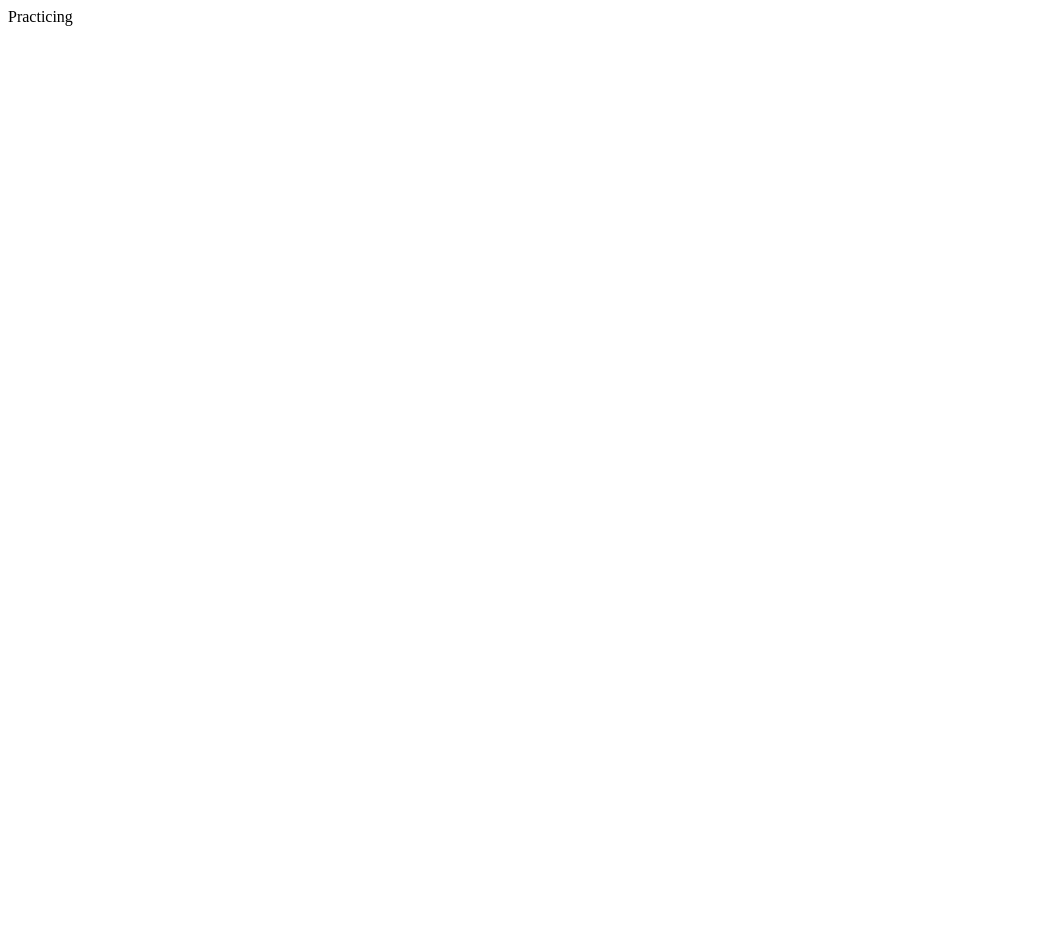
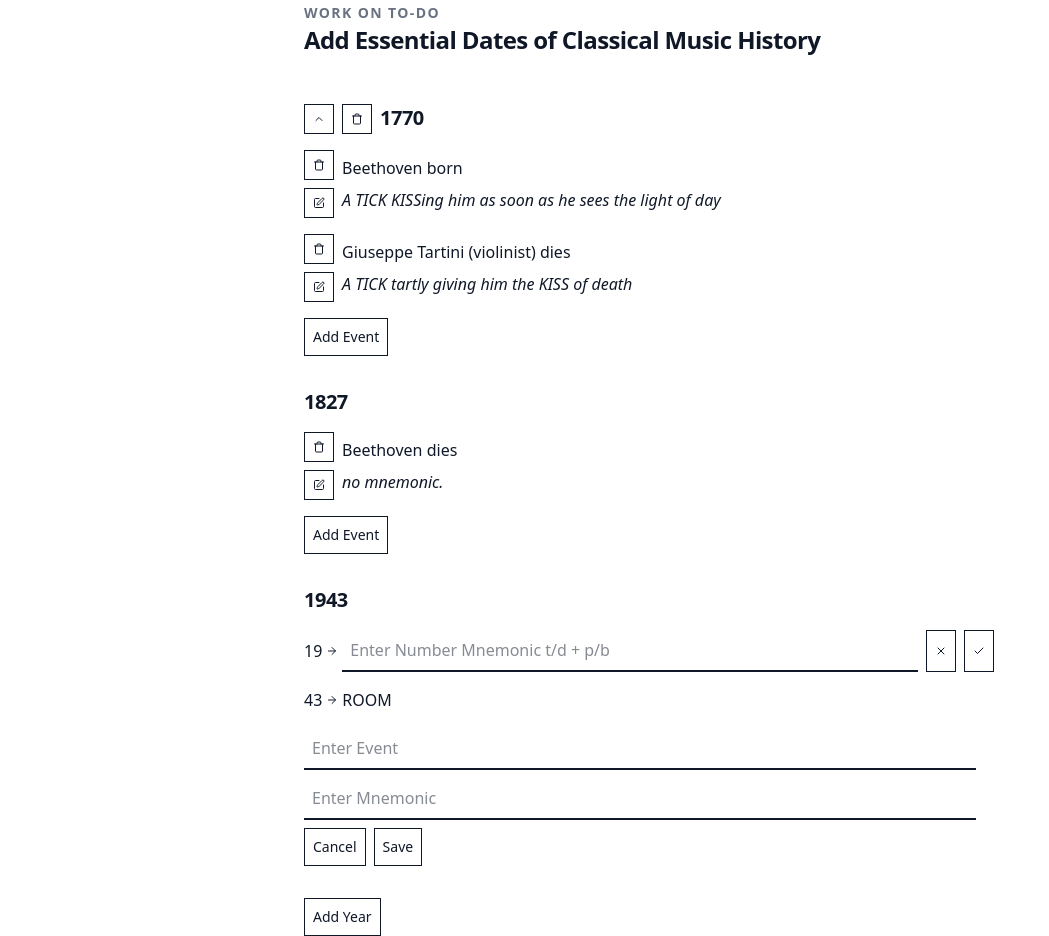
Before and after one commit to koljapluemer/know-every-year, a Vue app: page /practice in a window 1280 px wide. Shown: the whole page, without its empty margins (0-1049 px from the left). Before the commit the page ends 800 px from the top, so only its background shows below. Built offline with nearby package versions, Linux system fonts and the light colour scheme.

Commit message:
mock basic add-events ui

```diff
--- a/index.html
+++ b/index.html
@@ -7,7 +7,7 @@
     <title>Know Every Year</title>
   </head>
   <body class="w-full h-full">
-    <div id="app"></div>
+    <div id="app" class="max-w-2xl mx-auto grid grid-columns-12 gap-4"></div>
     <script type="module" src="/src/app/main.ts"></script>
     <script data-goatcounter="https://knowallyears.goatcounter.com/count"
         async src="//gc.zgo.at/count.js"></script>
--- a/src/app/App.vue
+++ b/src/app/App.vue
@@ -5,4 +5,51 @@ import { RouterView } from 'vue-router';
 
 <template>
     <RouterView></RouterView>
+
 </template>
+
+<style>
+@import 'tailwindcss';
+
+@layer base {
+    html {
+        @apply text-gray-900;
+    }
+
+    h2 {
+        @apply text-2xl font-semibold tracking-tight;
+    }
+
+    h3 {
+        @apply text-xl font-semibold tracking-tight;
+    }
+
+    .tiny-label {
+        @apply text-sm text-gray-500 uppercase font-bold tracking-widest;
+    }
+
+    button {
+        @apply border-1 border-gray-900 p-2 text-sm;
+
+    }
+
+    button:hover  {
+        @apply  bg-gray-900 text-white;
+
+    }
+
+
+    label {
+        @apply flex flex-col;
+    }
+
+    label span {
+        @apply text-sm text-gray-500 uppercase font-bold tracking-widest;
+    }
+
+    input {
+        @apply border-gray-900 border-b-2 p-2;
+    }
+
+}
+</style>
--- a/src/pages/practice/PagePractice.vue
+++ b/src/pages/practice/PagePractice.vue
@@ -1,3 +1,108 @@
 <template>
-    Practicing
+    <section>
+        <span class="tiny-label">Work on To-Do</span>
+        <h2>Add Essential Dates of Classical Music History</h2>
+        <div class="flex flex-col gap-8 mt-12 items-start">
+            <div class="flex flex-col gap-4 items-start">
+                <div class=" flex flex-row gap-2">
+                    <button>
+                        <ChevronUp :size="12" />
+                    </button>
+                    <button>
+                        <Trash :size="12" />
+                    </button>
+                    <h3>1770</h3>
+                </div>
+                <div class=" flex flex-row gap-2">
+                    <div class="flex flex-col gap-2 justify-center">
+                        <button class="">
+                            <Trash :size="12" />
+                        </button>
+                        <button class="">
+                            <Edit :size="12" />
+                        </button>
+                    </div>
+                    <div class="flex flex-col gap-2 justify-center">
+                        <h4>Beethoven born</h4>
+                        <em>A TICK KISSing him as soon as he sees the light of day</em>
+                    </div>
+                </div>
+                <div class=" flex flex-row gap-2">
+                    <div class="flex flex-col gap-2 justify-center">
+                        <button class="">
+                            <Trash :size="12" />
+                        </button>
+                        <button class="">
+                            <Edit :size="12" />
+                        </button>
+                    </div>
+                    <div class="flex flex-col gap-2 justify-center">
+                        <h4>Giuseppe Tartini (violinist) dies</h4>
+                        <em>A TICK tartly giving him the KISS of death</em>
+                    </div>
+                </div>
+                <button>Add Event</button>
+            </div>
+
+            <div class="flex flex-col gap-4 items-start">
+
+                <h3>1827</h3>
+
+                <div class=" flex flex-row gap-2">
+                    <div class="flex flex-col gap-2 justify-center">
+                        <button class="">
+                            <Trash :size="12" />
+                        </button>
+                        <button class="">
+                            <Edit :size="12" />
+                        </button>
+                    </div>
+                    <div class="flex flex-col gap-2 justify-center">
+
+                        <h4>Beethoven dies</h4>
+                        <em>no mnemonic.</em>
+                    </div>
+                </div>
+                <button>Add Event</button>
+            </div>
+
+            <div class="flex flex-col gap-4 items-start">
+
+                <h3>1943</h3>
+                <div class="flex flex-row gap-1 items-center">
+                    <span>19</span>
+                    <ArrowRight :size="12" />
+                    <div class="flex flex-row gap-2">
+                        <input type="text" class="min-w-xl" placeholder="Enter Number Mnemonic t/d + p/b"/>
+                        <button>
+                            <X :size="12" />
+                        </button>
+                        <button>
+                            <Check :size="12" />
+                        </button>
+                    </div>
+                </div>
+                <div class="flex flex-row gap-1 items-center">
+                    <span>43</span>
+                    <ArrowRight :size="12" />
+                    <span>ROOM</span>
+                </div>
+                <div class=" flex flex-col gap-2">
+                        <input type="text" placeholder="Enter Event" class="min-w-2xl" />
+                        <input type="text" placeholder="Enter Mnemonic" class="min-w-2xl" />
+                    <div class="flex gap-2">
+                        <button>Cancel</button>
+                        <button class="">Save</button>
+                    </div>
+                </div>
+            </div>
+
+            <button>Add Year</button>
+        </div>
+
+    </section>
 </template>
+
+<script setup lang="ts">
+import { ArrowRight, Check, ChevronDown, ChevronUp, Edit, Trash, X } from 'lucide-vue-next';
+</script>
```
Also changed, not shown: 1 other file (tests, documents, lock files or other folders).
